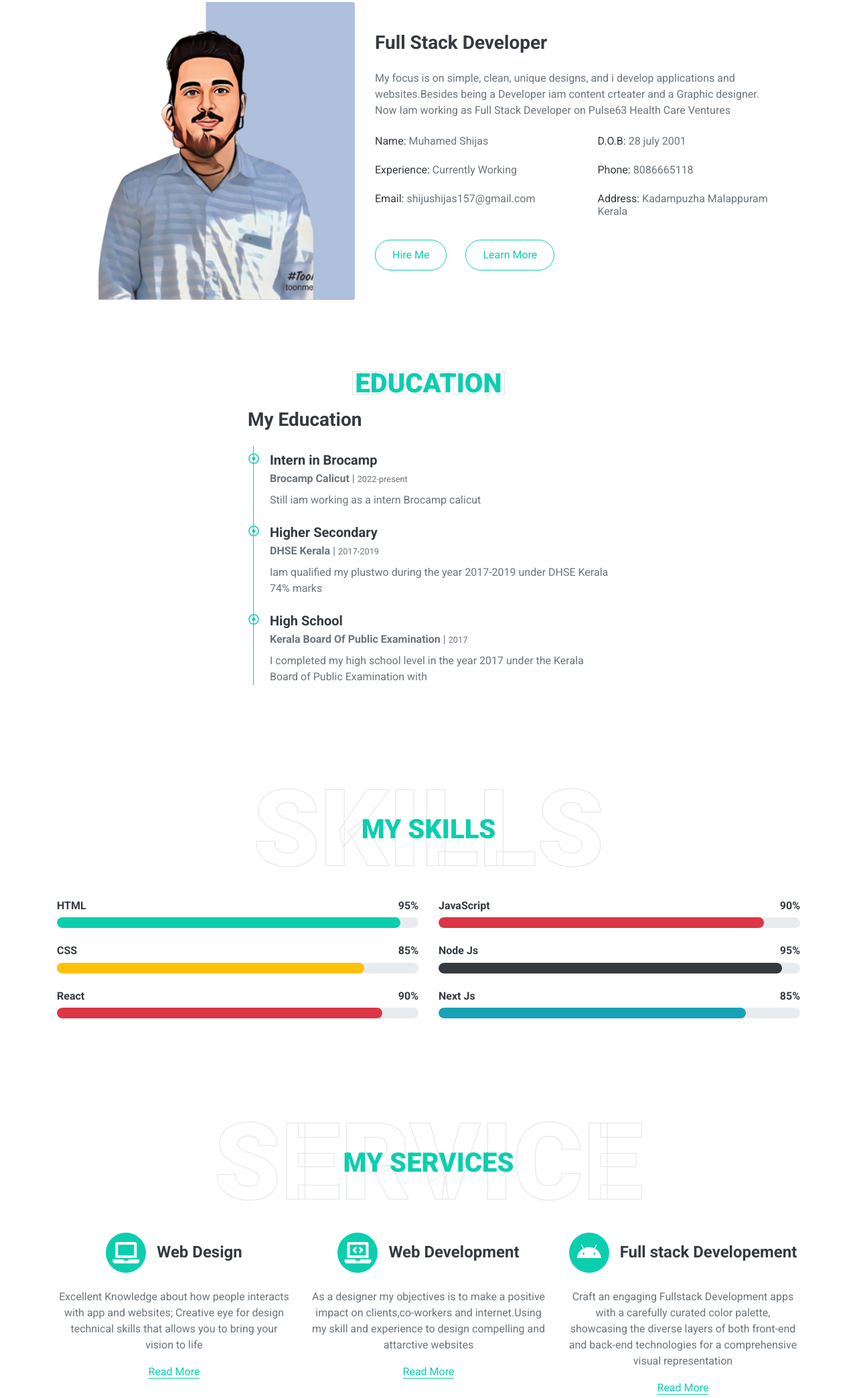
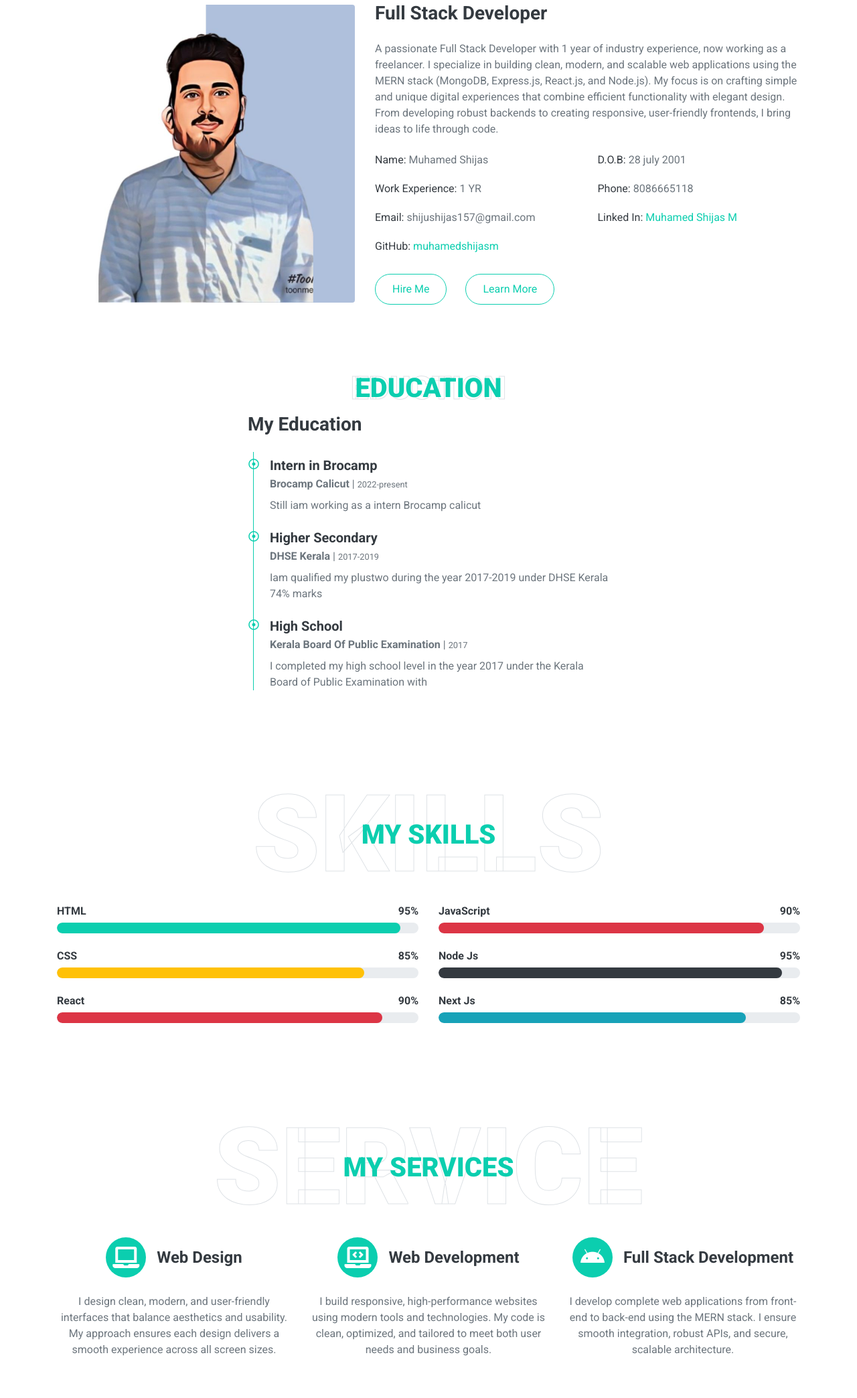
Before and after one commit to muhamedshijas/protfolio, a plain HTML site: page index.html in a window 1280 px wide. Shown: the part 1093-3181 px from the top of the page at 67% size. Drawn offline with nearby package versions, Linux system fonts and the light colour scheme.

Commit message:
contents changed

```diff
--- a/index.html
+++ b/index.html
@@ -123,16 +123,19 @@
                 </div>
                 <div class="col-lg-7">
                     <h3 class="mb-4"> Full Stack Developer</h3>
-                    <p>My focus is on simple, clean, unique designs, and i develop applications and websites.Besides being a Developer iam content crteater and a Graphic designer.
-
-                        <br>Now Iam working as Full Stack Developer on Pulse63 Health Care Ventures</p>
+                    <p> A passionate Full Stack Developer with 1 year of industry experience, now working as a freelancer.
+                        I specialize in building clean, modern, and scalable web applications using the MERN stack (MongoDB,
+                        Express.js, React.js, and Node.js). My focus is on crafting simple and unique digital experiences that
+                        combine efficient functionality with elegant design. From developing robust backends to creating responsive,
+                        user-friendly frontends, I bring ideas to life through code.
                     <div class="row mb-3">
                         <div class="col-sm-6 py-2"><h6>Name: <span class="text-secondary">Muhamed Shijas</span></h6></div>
                         <div class="col-sm-6 py-2"><h6>D.O.B: <span class="text-secondary">28 july 2001 </span></h6></div>
-                        <div class="col-sm-6 py-2"><h6>Experience: <span class="text-secondary">Currently Working</span></h6></div>
+                        <div class="col-sm-6 py-2"><h6>Work Experience: <span class="text-secondary">1 YR</span></h6></div>
                         <div class="col-sm-6 py-2"><h6>Phone: <span class="text-secondary">8086665118</span></h6></div>
                         <div class="col-sm-6 py-2"><h6>Email: <span class="text-secondary">shijushijas157@gmail.com</span></h6></div>
-                        <div class="col-sm-6 py-2"><h6>Address: <span class="text-secondary">  Kadampuzha Malappuram Kerala</span></h6></div>
+                        <div class="col-sm-6 py-2"><h6>Linked In: <span class="text-secondary">  <a href="https://www.linkedin.com/in/muhamed-shijas-m-67b6bb259/">Muhamed Shijas M</a></span></h6></div>
+                        <div class="col-sm-6 py-2"><h6>GitHub: <span class="text-secondary">  <a href="https://github.com/muhamedshijas">muhamedshijasm</a></span></h6></div>
                     </div>
                     <a href="" class="btn btn-outline-primary mr-4">Hire Me</a>
                     <a href="" class="btn btn-outline-primary">Learn More</a>
@@ -266,28 +269,29 @@
                         <i class="fa fa-2x fa-laptop service-icon bg-primary text-white mr-3"></i>
                         <h4 class="font-weight-bold m-0">Web Design</h4>
                     </div>
-                    <p>Excellent Knowledge about how people interacts with app and websites; Creative eye for design technical skills that allows you to bring your vision to life </p>
-                    <a class="border-bottom border-primary text-decoration-none" href="">Read More</a>
+                    <p>I design clean, modern, and user-friendly interfaces that balance aesthetics and usability. My approach ensures each design delivers a smooth experience across all screen sizes.</p>
+
                 </div>
                 <div class="col-lg-4 col-md-6 text-center mb-5">
                     <div class="d-flex align-items-center justify-content-center mb-4">
                         <i class="fa fa-2x fa-laptop-code service-icon bg-primary text-white mr-3"></i>
                         <h4 class="font-weight-bold m-0">Web Development</h4>
                     </div>
-                    <p>As a designer my objectives is to make a positive impact on clients,co-workers and internet.Using my skill and experience to design compelling and attarctive websites</p>
-                    <a class="border-bottom border-primary text-decoration-none" href="">Read More</a>
+                    <p>I build responsive, high-performance websites using modern tools and technologies. My code is clean, optimized, and tailored to meet both user needs and business goals.</p>
+
                 </div>
                 <div class="col-lg-4 col-md-6 text-center mb-5">
                     <div class="d-flex align-items-center justify-content-center mb-4">
                         <i class="fab fa-2x fa-android service-icon bg-primary text-white mr-3"></i>
-                        <h4 class="font-weight-bold m-0">Full stack Developement</h4>
+                        <h4 class="font-weight-bold m-0">Full Stack Development</h4>
                     </div>
-                    <p>Craft an engaging Fullstack Development apps with a carefully curated color palette, showcasing the diverse layers of both front-end and back-end technologies for a comprehensive visual representation</p>
-                    <a class="border-bottom border-primary text-decoration-none" href="">Read More</a>
-                </div>
-              </div>
+                    <p>I develop complete web applications from front-end to back-end using the MERN stack. I ensure smooth integration, robust APIs, and secure, scalable architecture.</p>
+
                 </div>
             </div>
+        </div>
+    </div>
+
 
 
     <!-- Services End -->
```
